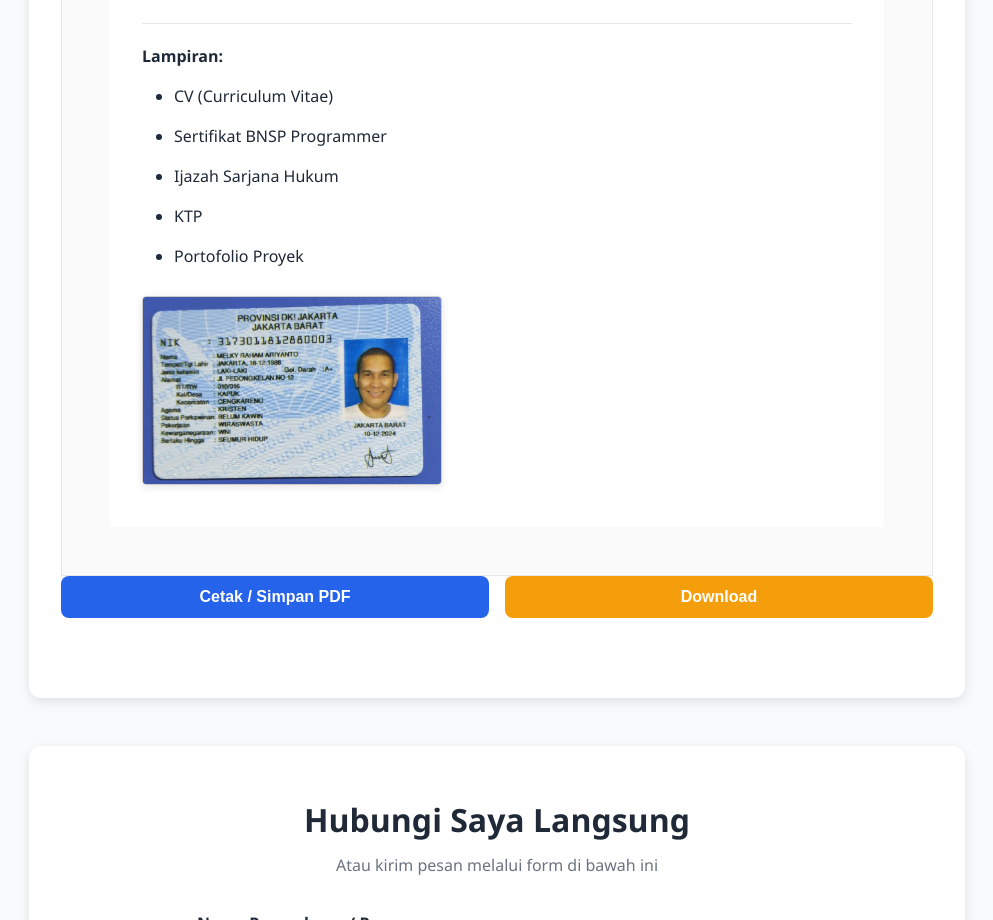
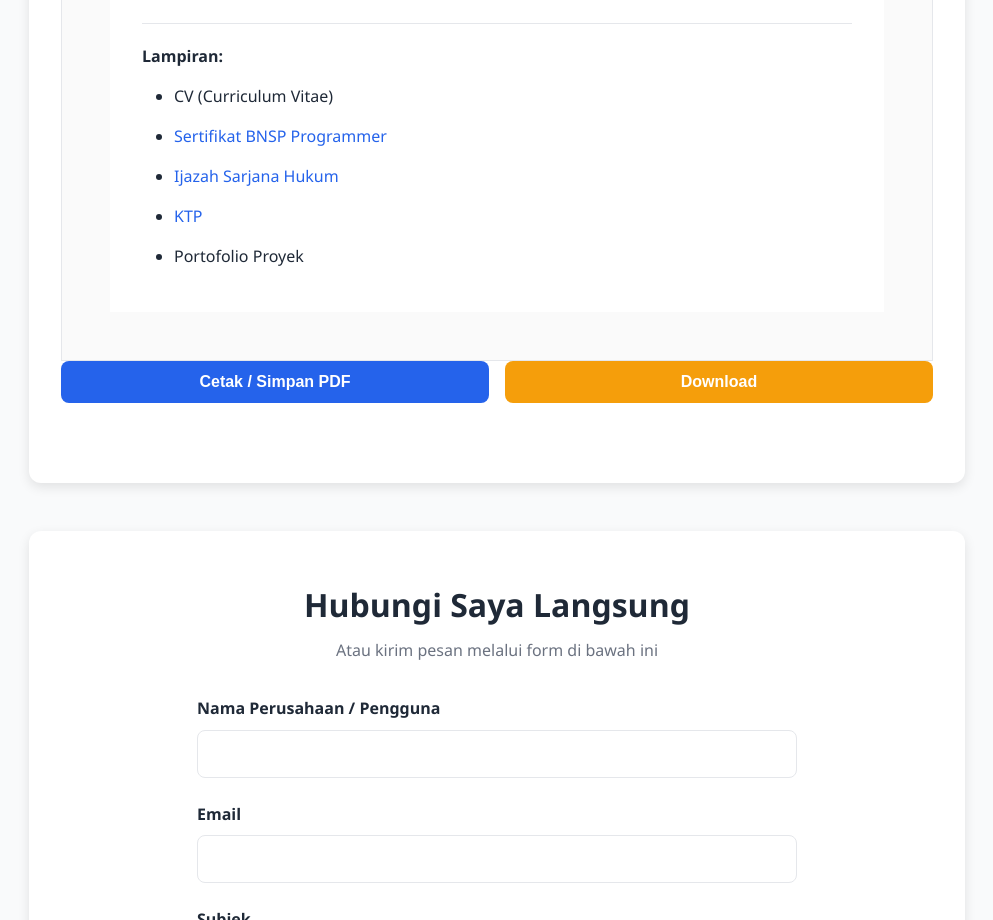
Before and after one commit to dsiagians/portofolio-jp, a plain HTML site: page surat-lamaran.html in a window 1280 px wide. Shown: the part 2380-3300 px from the top of the page, without its empty margins (143-1136 px from the left). Drawn offline with Linux system fonts and the light colour scheme.

Commit message:
Initial commit

```diff
--- a/css/surat-lamaran.css
+++ b/css/surat-lamaran.css
@@ -151,6 +151,18 @@
 
 .surat-lampiran li {
     margin-bottom: 0.5rem;
+}
+
+.lampiran-link {
+    color: var(--primary-color);
+    text-decoration: none;
+    font-weight: 500;
+    transition: color 0.3s ease;
+}
+
+.lampiran-link:hover {
+    color: var(--secondary-color);
+    text-decoration: underline;
 }
 
 .surat-actions {
--- a/surat-lamaran.html
+++ b/surat-lamaran.html
@@ -131,14 +131,11 @@
                             <p><strong>Lampiran:</strong></p>
                             <ul>
                                 <li>CV (Curriculum Vitae)</li>
-                                <li>Sertifikat BNSP Programmer</li>
-                                <li>Ijazah Sarjana Hukum</li>
-                                <li>KTP</li>
+                                <li><a href="assets/sertifikatbnsp.pdf" target="_blank" class="lampiran-link">Sertifikat BNSP Programmer</a></li>
+                                <li><a href="assets/ijazah melky.pdf" target="_blank" class="lampiran-link">Ijazah Sarjana Hukum</a></li>
+                                <li><a href="assets/ktp melky.pdf" target="_blank" class="lampiran-link">KTP</a></li>
                                 <li>Portofolio Proyek</li>
                             </ul>
-                            <div class="lampiran-ktp">
-                                <img src="assets/ktp melky.jpg" alt="KTP Melky Raham Ariyanto" class="ktp-image">
-                            </div>
                         </div>
                     </div>
                 </div>
```
Also changed, not shown: cv.html (+2 -2 lines), 3 other files.
